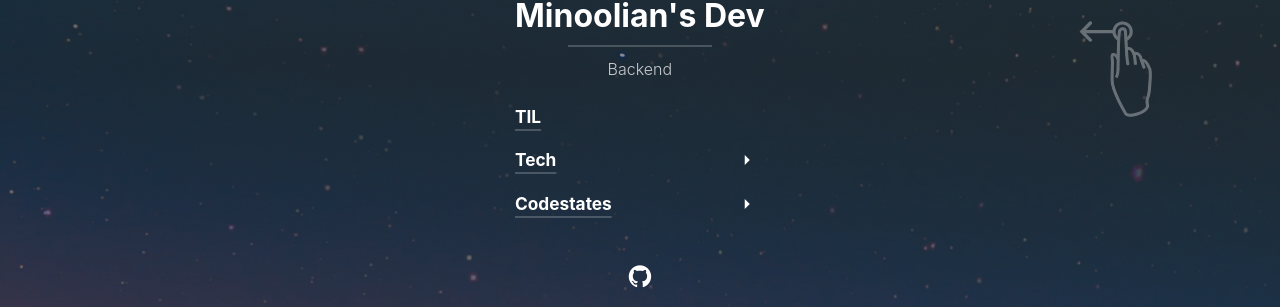
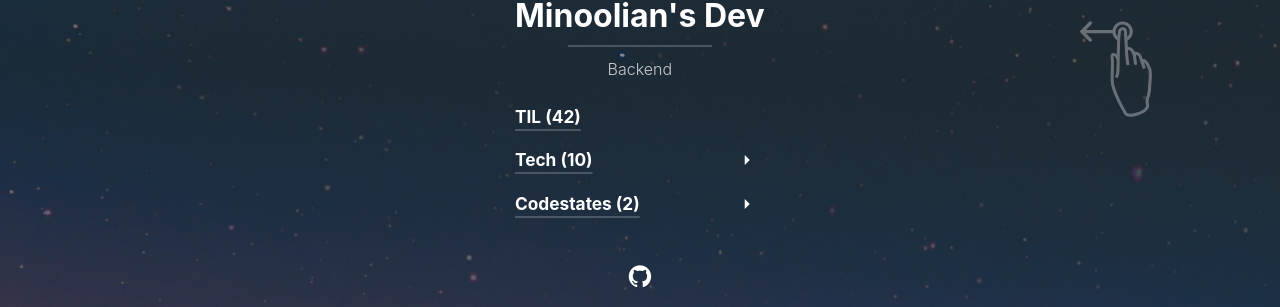
Before and after one commit to Minoolian/Minoolian.github.io, a Jekyll site: the page built from index.html, in a window 1280 px wide. Shown: the part 382-689 px from the top of the page. Built offline with Jekyll 4.4.1, drawn with Linux system fonts in a browser that asks for light colours; cached includes are drawn as plain includes; nearby versions of some CDN libraries; some web fonts are replaced; library files that are not in the unit come from our copies; the list of posts is cut into pages by our own code.

Commit message:
fix: nav 바에 게시글 수 표시

```diff
--- a/_includes/body/nav.html
+++ b/_includes/body/nav.html
@@ -7,6 +7,7 @@
         {% if node.type != "tag" %}
           {% assign subnodes = tag_nodes | where_exp: "item", "item.category == node.slug" %}
           {% assign count = count | plus: 1 %}
+          {% assign size = site.categories[node.slug] | size %}
           <li>
             {% if subnodes != empty %}
             <input type="checkbox" id="folder-checkbox-{{ count }}" />
@@ -14,7 +15,7 @@
             <div class="list-wrapper">
               <a {% if forloop.first %}id="_navigation"{% endif %}
               href="{{ node.url | relative_url }}" class="sidebar-nav-item"
-              {% if node.rel %}rel="{{ node.rel }}"{% endif %} >{{ node.title }}
+              {% if node.rel %}rel="{{ node.rel }}"{% endif %} >{{ node.title }} ({{ size }})
             </a>
             {% if subnodes != empty %}
             <button class="spread-btn" onclick="javascript:spread({{ count }})">
@@ -23,9 +24,10 @@
             {% endif %}
             </div>
             {% for subnode in subnodes %}
+              {% assign sub_size = site.tags[subnode.slug] | size %}
               {% if forloop.first %}<ul class="list-body">{% endif %}
                   <li>
-                    <a class="sidebar-nav-subitem" href="{{ subnode.url | relative_url }}">{{ subnode.title }}</a>
+                    <a class="sidebar-nav-subitem" href="{{ subnode.url | relative_url }}">{{ subnode.title }} ({{ sub_size }})</a>
                   </li>
               {% if forloop.last %}</ul>{% endif %}
             {% endfor %}
--- a/_sass/my-inline.scss
+++ b/_sass/my-inline.scss
@@ -59,7 +59,7 @@
   color: white;
   cursor: pointer;
   text-align: right;
-  width: 100%;
+  width: 70%;
 }
 
 .spread-btn:hover{
```
